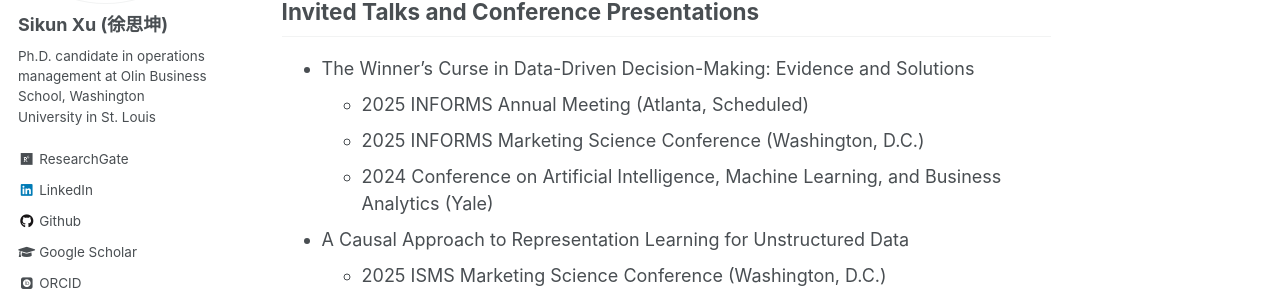
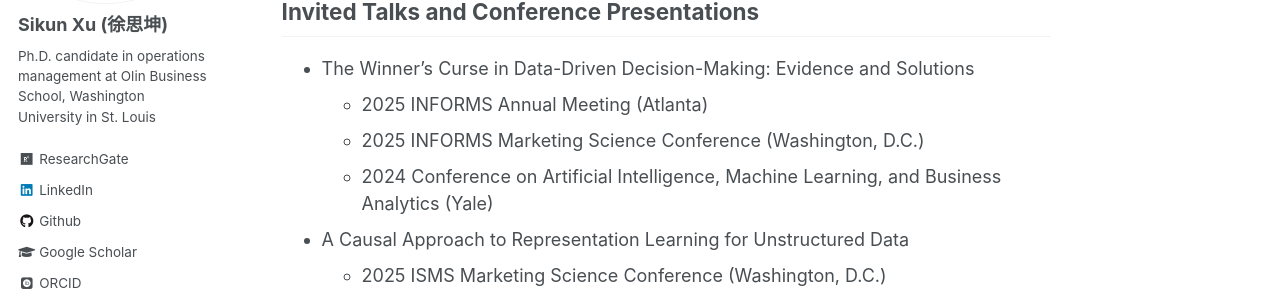
Before and after one commit to iamsikun/iamsikun.github.io, a Jekyll site: the page built from _pages/about.md, in a window 1280 px wide and 900 px high, scrolled down 1198 px. Shown: the part 166-457 px from the top of the window. Built offline with Jekyll 4.4.1, drawn with Linux system fonts in a browser that asks for light colours; some web fonts are replaced.

Commit message:
Update about.md

```diff
--- a/_pages/about.md
+++ b/_pages/about.md
@@ -40,7 +40,7 @@ I am a Ph.D. candidate in at Olin Business School, Washington University in St.
 
 ## Invited Talks and Conference Presentations
 * The Winner's Curse in Data-Driven Decision-Making: Evidence and Solutions
-    * 2025 INFORMS Annual Meeting (Atlanta, Scheduled)
+    * 2025 INFORMS Annual Meeting (Atlanta)
     * 2025 INFORMS Marketing Science Conference (Washington, D.C.)
     * 2024 Conference on Artificial Intelligence, Machine Learning, and Business Analytics (Yale)
 
```
